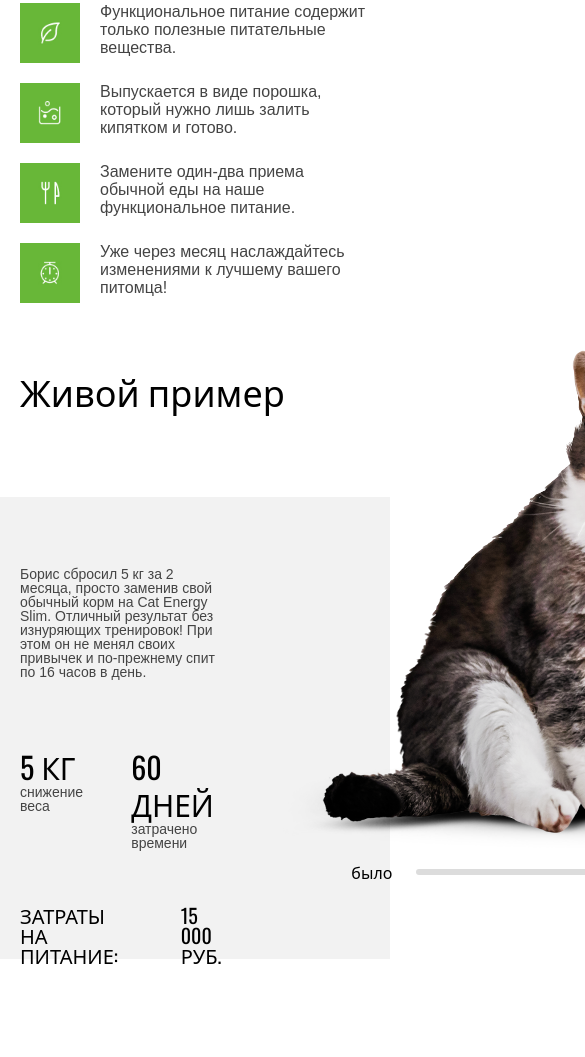
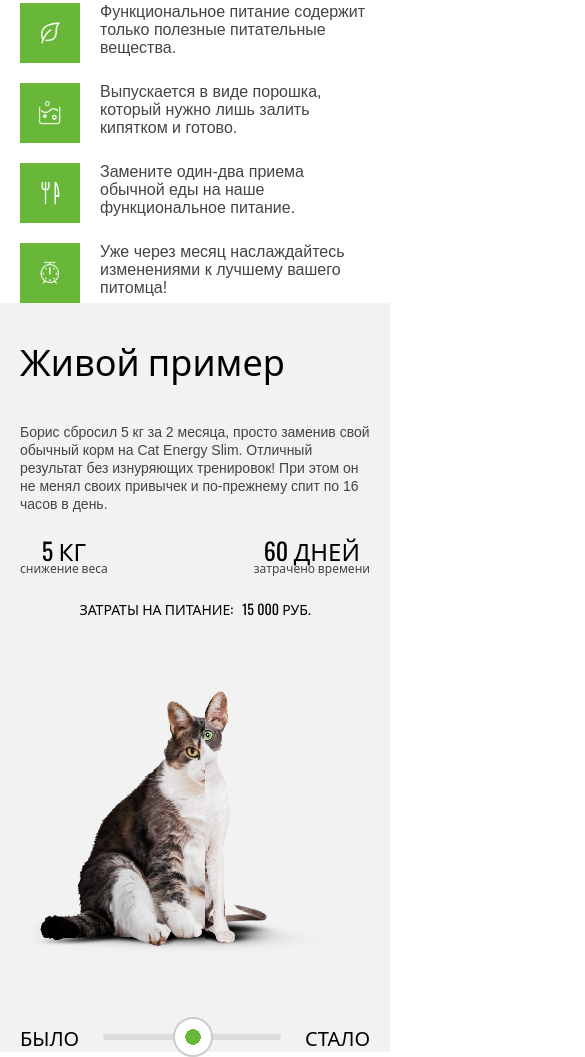
Before and after one commit to ulyalazutina/cat-food, a website built with webpack: page src/index.html in a window 390 px wide. Shown: the part 1401-2458 px from the top of the page, 585 px wide, since content can reach past the window. Before the commit the page ends 2384 px from the top, so only its background shows below. Built offline with nearby package versions, Linux system fonts and the light colour scheme.

Commit message:
Адаптив для блока "Живой пример"

```diff
--- a/src/index.html
+++ b/src/index.html
@@ -97,8 +97,8 @@
         </section>
         <section class="example">
             <h2 class="heading center example__heading">Живой пример</h2>
-            <div class="example__box center">
-                <div>
+            <div class="example__box">
+                <div class="center example__range-box">
                     <p class="example__text">Борис сбросил 5 кг за 2 месяца, просто заменив свой
                         обычный корм на Cat Energy Slim. Отличный результат
                         без изнуряющих тренировок! При этом он не менял своих
@@ -106,11 +106,11 @@
                     <div class="example__wrap">
                         <div class="example__inner">
                             <p class="example__bold-text">5 КГ</p>
-                            <p class="example__text">снижение веса</p>
+                            <p class="example__text-small">снижение веса</p>
                         </div>
                         <div class="example__inner">
                             <p class="example__bold-text">60 ДНЕЙ</p>
-                            <p class="example__text">затрачено времени</p>
+                            <p class="example__text-small">затрачено времени</p>
                         </div>
                     </div>
                     <div class="example__inner-text">
@@ -118,11 +118,11 @@
                         <p class="example__expenses">15 000 РУБ.</p>
                     </div>
                 </div>
-                <div class="example__container">
+                <div class="example__container center">
                     <img class="example__img" src="./img/image_cat_desktop.png" alt="">
                     <div class="example__wrapper">
                         <span>было</span>
-                        <input class="example__range" type="range" name="" id="">
+                        <input class="example__range" value="50" min="1" max="100" step="10" type="range" name="" id="">
                         <span>стало</span>
                     </div>
                 </div>
--- a/src/styles/adaptive.sass
+++ b/src/styles/adaptive.sass
@@ -12,6 +12,10 @@
         padding-right: 110px
     .top__wrapper
         margin-left: 0
+    .example__range-box
+        padding-right: 0
+    .example__container
+        padding-left: 0
 
 @media (max-width: 1280px)
     .container
@@ -22,6 +26,39 @@
         left: 40%
     .top__wrapper
         width: 50%
+    .example__box
+        flex-direction: column
+        background-color: $lignt-color-text
+    .example__container,.example__range
+        width: 100%
+    .example__img
+        position: static
+        margin: 0 auto
+    .example__container
+        background-color: #F2F2F2
+    .example__heading
+        padding-top: 43px
+        padding-bottom: 63px
+    .example__box
+        padding-top: 0
+        padding-bottom: 59px
+    .example__range-box
+        display: grid
+        align-items: center
+    .example__text
+        grid-column: 1 / 3
+    .example__wrap
+        grid-column: 1 / 2
+        margin-top: 54px
+        margin-bottom: 0
+    .example__inner-text
+        margin-top: 54px
+        justify-content: flex-end
+    .example__range-box
+        padding-right: 110px
+    .example__container
+        padding-left: 110px
+
 
 @media (max-width: 1179px)
     .catalog
@@ -64,6 +101,8 @@
     .works
         padding-top: 45px
         gap: 40px
+    .example__box
+        gap: 70px
 
 @media (max-width: 750px)
     .header__logo
@@ -111,7 +150,12 @@
         &__img
             width: 150px
             top: 26%
-
+    .example__inner-text
+        flex-direction: column
+        gap: 8px
+        align-items: flex-end
+    .example__img
+        width: 530px
 
 @media (max-width: 600px)
     .top__img
@@ -140,6 +184,8 @@
                 top: 6px
         &__item
             padding: 22px
+    .example__img
+        width: 450px
 
 
 @media (max-width: 556px)
@@ -172,8 +218,40 @@
         line-height: 18px
     .heading
         font-size: 36px
+    .example__heading
+        padding-top: 27px
+        padding-bottom: 33px
+    .example__text
+        font-size: 14px
+        line-height: 18px
+    .example__wrap, .example__inner-text
+        margin-top: 25px
+        grid-column: 1 / 3
+    .example__wrap
+        justify-content: space-between
+    .example__inner-text
+        align-items: center
+        flex-direction: row
+        gap: 9px
+        justify-content: center
+    .example__bold-text
+        font-size: 24px
+        line-height: 24px
+    .example__text-small
+        font-size: 12px
+        line-height: 12px
+    .example__expenses
+        font-size: 14px
+        line-height: 20px
+    .example__img
+        width: 350px
+    .example, .example__box
+        background-color: #F2F2F2
+
 
 
 @media (max-width: 375px)
     .top__img
         left: 4%
+    .example__img
+        width: 280px
--- a/src/styles/style.sass
+++ b/src/styles/style.sass
@@ -190,7 +190,7 @@ a
         padding-bottom: 76px
     &__bold-text
         @include font(37px, 400, $base-color-text, 30px)
-    &__text
+    &__text-small
         @include font(14px, 400, #444444, 14px)
     &__inner-text
         display: flex
@@ -200,20 +200,25 @@ a
         text-transform: uppercase
     &__container
         position: relative
+        padding-left: 0
     &__img
         position: absolute
         bottom: -31%
-        right: -11%
     &__wrapper
         display: flex
         gap: 24px
         align-items: center
+        span
+            @include font(30px, 400, $base-color-text, 20px)
+            text-transform: uppercase
     &__range
         appearance: none
         height: 6px
         border-radius: 6px
         background: rgb(220, 220, 220)
         width: 428px
+        &-box
+            padding-right: 0
         &::-webkit-slider-thumb
             appearance: none
             height: 40px
@@ -225,6 +230,9 @@ a
     &__container
         display: grid
         align-items: end
+    &__inner
+            display: grid
+            justify-items: center
 
 
 
```
